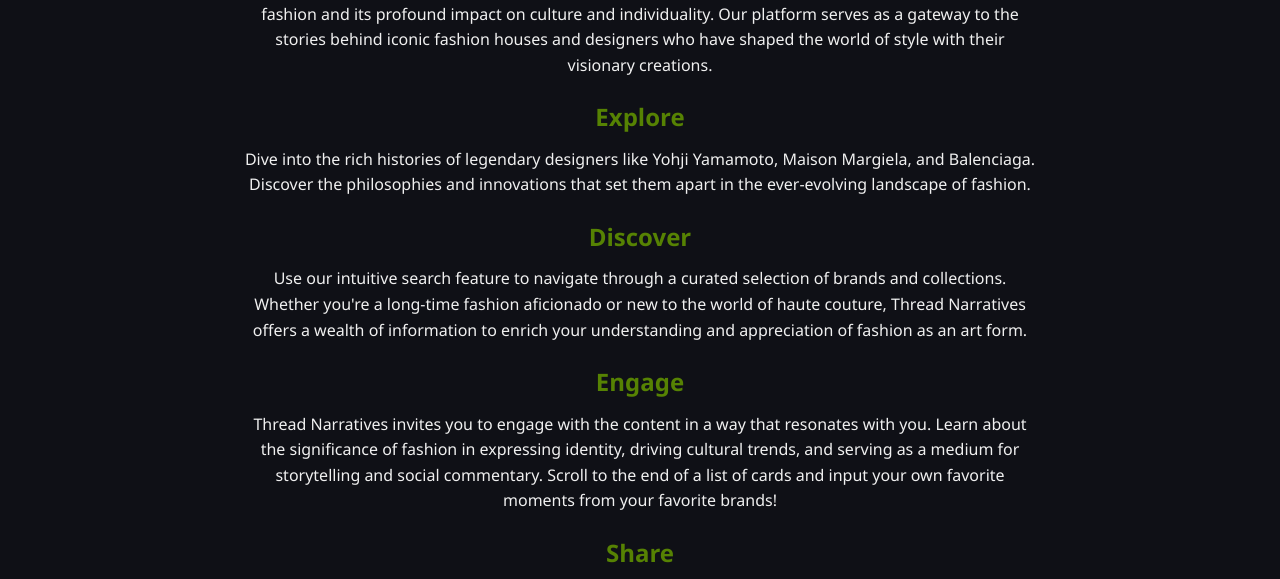
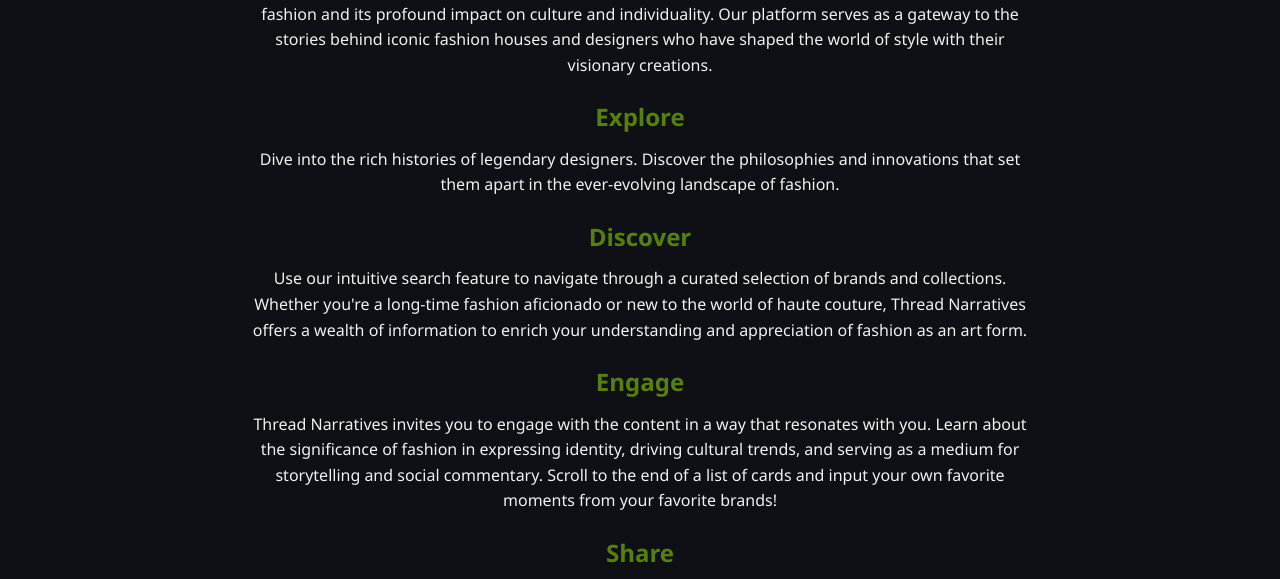
Before and after one commit to kyyochen/ThreadNarrative, a plain HTML site: page index.html in a window 1280 px wide. Shown: the part 188-767 px from the top of the page. Drawn offline with Linux system fonts and the light colour scheme.

Commit message:
Update index.html

```diff
--- a/index.html
+++ b/index.html
@@ -28,7 +28,7 @@
 
     <section class="content-section">
         <h2>Explore</h2>
-        <p>Dive into the rich histories of legendary designers like Yohji Yamamoto, Maison Margiela, and Balenciaga. Discover the philosophies and innovations that set them apart in the ever-evolving landscape of fashion.</p>
+        <p>Dive into the rich histories of legendary designers. Discover the philosophies and innovations that set them apart in the ever-evolving landscape of fashion.</p>
     </section>
 
     <section class="content-section">
```
